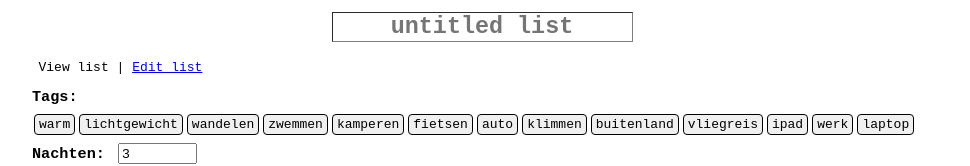
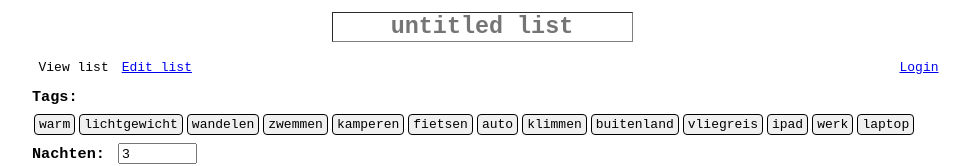
Before and after one commit to dsprenkels/backpack, a React (Vite) app in the folder web/: page /view in a window 1280 px wide. Shown: the top 166 px of the page, without its empty margins (158-1128 px from the left). Built offline with nearby package versions, Linux system fonts and the light colour scheme; no server answers.

Commit message:
Add user in navigator

```diff
--- a/web/src/Layout.module.css
+++ b/web/src/Layout.module.css
@@ -20,12 +20,38 @@
 }
 
 .navContainer {
-    display: block;
+    display: flex;
+    gap: 1em;
+    align-items: center;
     margin: 0.5em;
+    width: 100%;
+    justify-content: space-around;
 }
 
-.navContainer > a {
-    margin: 1em 0;
+.navItem {
+    display: flex;
+    align-items: center;
+    padding: auto;
+    height: 100%;
+}
+
+.navRight {
+    margin-left: auto;
+}
+
+.navUser {
+    text-decoration: underline;
+}
+.navUser:hover {
+    cursor: pointer;
+    text-decoration: none;
+}
+
+.navUserAvatar {
+    width: 24px;
+    height: 24px;
+    border-radius: 50%;
+    margin: 0 0.5em;
 }
 
 .navLinkActive {
--- a/web/src/Layout.tsx
+++ b/web/src/Layout.tsx
@@ -1,5 +1,8 @@
 import { NavLink } from "react-router-dom";
 import styles from "./Layout.module.css";
+import { useDispatch, useSelector } from "react-redux";
+import { AppState } from "./store";
+import { useState } from "react";
 
 export function Header(props: { children: React.ReactNode }) {
     return (
@@ -32,17 +35,62 @@ export function EditHeader(props: {
 }
 
 export function Nav() {
-    let maybeActiveClass = ({ isActive }: { isActive: boolean }) => isActive ? styles.navLinkActive : ""
-    return <div className={styles.navContainer}>
-        <NavLink to="/view" className={maybeActiveClass}>
-            View list
-        </NavLink>
-        {" | "}
-        <NavLink to="/edit" className={maybeActiveClass}>
-            Edit list
-        </NavLink>
-    </div>
+    const navLinkClassName = styles.navLink;
+    const maybeActiveClass = ({ isActive }: { isActive: boolean }) => isActive ? `${navLinkClassName} ${styles.navLinkActive}` : navLinkClassName
+    return <nav className={styles.navContainer}>
+        <section className={styles.navItem}>
+            <NavLink to="/view" className={maybeActiveClass}>
+                View list
+            </NavLink>
+        </section>
+        <section className={styles.navItem}>
+            <NavLink to="/edit" className={maybeActiveClass}>
+                Edit list
+            </NavLink></section>
+        <NavUserPart />
+    </nav>
 }
+
+function NavUserPart() {
+    const userStatus = useSelector((state: AppState) => state.user.status)
+    const user = useSelector((state: AppState) => state.user.user)
+    const dispatch = useDispatch()
+
+    const navLinkClassName = styles.navLink;
+    const maybeActiveClass = ({ isActive }: { isActive: boolean }) => isActive ? `${navLinkClassName} ${styles.navLinkActive}` : navLinkClassName
+
+    const [logoutButtonVisible, setLogoutButtonVisible] = useState(false)
+    const [logoutButtonTimeout, setLogoutButtonTimeout] = useState<ReturnType<typeof setTimeout> | null>(null)
+
+    const onDiplayNameClick = () => {
+        setLogoutButtonVisible(true)
+        let timeout = setTimeout(() => setLogoutButtonVisible(false), 10 * 1000)
+        setLogoutButtonTimeout(timeout)
+    }
+    const onLogoutClick = () => {
+        window.location.href = `${import.meta.env.BASE_URL}auth/logout`
+    }
+
+    const avatar = user?.avatarURL ? <img className={styles.navUserAvatar} src={user.avatarURL} /> : <></>
+    const displayName = user?.githubLogin ? `github/${user.githubLogin}` : "<unknown user>"
+
+    const logoutButton = logoutButtonVisible ? <button onClick={onLogoutClick}>Logout</button> : <></>
+    const logoutButtonContainer = logoutButtonVisible ? <section className={styles.navItem}>{logoutButton}</section> : <></>
+
+    if (userStatus === "succeeded") {
+        return <><section className={`${styles.navItem} ${styles.navRight}`} onClick={onDiplayNameClick}>
+            {avatar}
+            <span className={styles.navUser}>{displayName}</span>
+        </section>
+            {logoutButtonContainer}
+        </>
+    } else {
+        return <section className={`${styles.navItem} ${styles.navRight}`}>
+            <NavLink to="/login" className={maybeActiveClass}>Login</NavLink>
+        </section>
+    }
+}
+
 
 function clamp(lo: number, x: number, hi: number): number {
     return Math.max(Math.min(x, hi), lo)
--- a/web/src/Login.tsx
+++ b/web/src/Login.tsx
@@ -3,6 +3,7 @@ import { useNavigate } from "react-router-dom";
 import { Header } from './Layout';
 import styles from './Login.module.css';
 import { AppState } from "./store";
+import { User } from "./userSlice";
 
 function Login() {
     const user = useSelector((state: AppState) => state.user.user);
@@ -26,9 +27,9 @@ function Login() {
     </>
 }
 
-function LoginStatus(props: { user: string | null }) {
+function LoginStatus(props: { user: User | null }) {
     if (props.user !== null) {
-        return <div className={styles.loginStatus}>Current status: logged in as <strong>{props.user}</strong></div>;
+        return <div className={styles.loginStatus}>Current status: logged in as GitHub user <strong>{props.user.githubLogin}</strong> ({props.user.githubId})</div>;
     } else {
         return <div className={styles.loginStatus}>Current status: <strong>not logged in</strong></div>;
     }
--- a/web/src/index.css
+++ b/web/src/index.css
@@ -3,3 +3,7 @@ body {
   max-width: 900px;
   margin: 0 auto;
 }
+
+a:hover {
+  text-decoration: none;
+}
--- a/web/src/main.tsx
+++ b/web/src/main.tsx
@@ -16,6 +16,11 @@ import Login from './Login';
 import './index.css';
 import { AppDispatch, AppState, store } from './store';
 import { fetchUser } from './userSlice';
+
+// Current TODOs:
+//   * [x] Add user and login link to the navigator
+//   * [ ] Load the server state after logging in
+
 
 const routes: RouteObject[] = [
   { path: '/', element: <Index />, errorElement: <ErrorPage /> },
@@ -54,6 +59,7 @@ function Index() {
       navigate('/view');
     }
   }, [user])
+
   return <></>
 }
 
--- a/web/src/userSlice.ts
+++ b/web/src/userSlice.ts
@@ -1,11 +1,22 @@
 import { SerializedError, createAsyncThunk, createSlice } from "@reduxjs/toolkit"
 
+export interface GitHubUser {
+    id?: number,
+    githubId?: number,
+    githubLogin?: string,
+    displayName?: string,
+    avatarURL?: string,
+    createdAt?: string,
+    updatedAt?: string,
+}
+
+export type User = GitHubUser
+
 export interface UserState {
-    user: string | null,
+    user: User | null,
     error?: SerializedError,
     status: "uninitialized" | "loading" | "succeeded" | "failed",
 }
-
 
 export const fetchUser = createAsyncThunk('fetchUser', async () => {
     const resp = await fetch(import.meta.env.BASE_URL + "api/user")
@@ -27,7 +38,7 @@ export const userSlice = createSlice({
         })
         builder.addCase(fetchUser.fulfilled, (state, action) => {
             state.status = "succeeded"
-            state.user = action.payload
+            state.user = action.payload as User
         })
         builder.addCase(fetchUser.rejected, (state, action) => {
             state.status = "failed"
```
Also changed, not shown: 1 other file (tests, documents, lock files or other folders).
